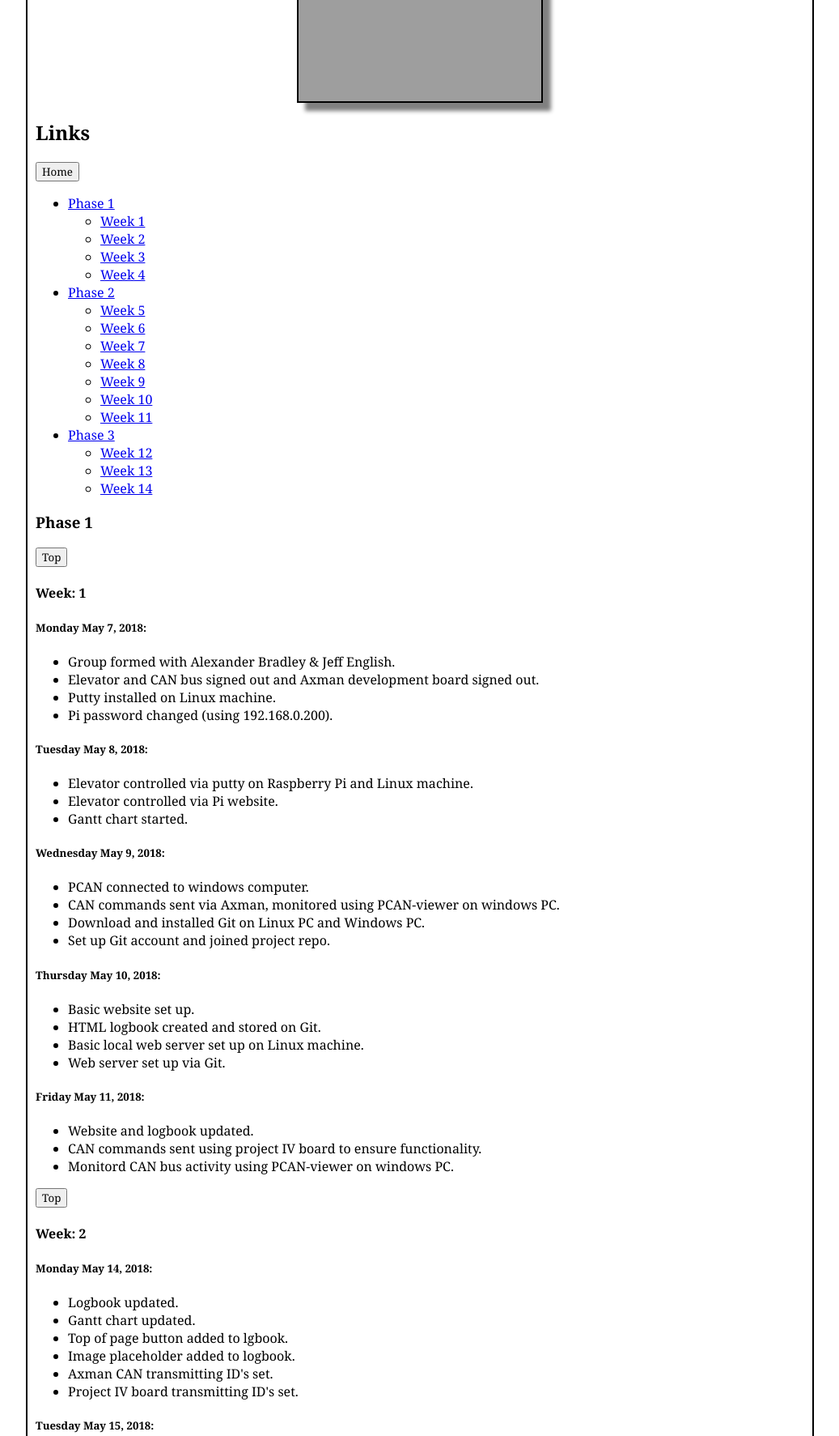
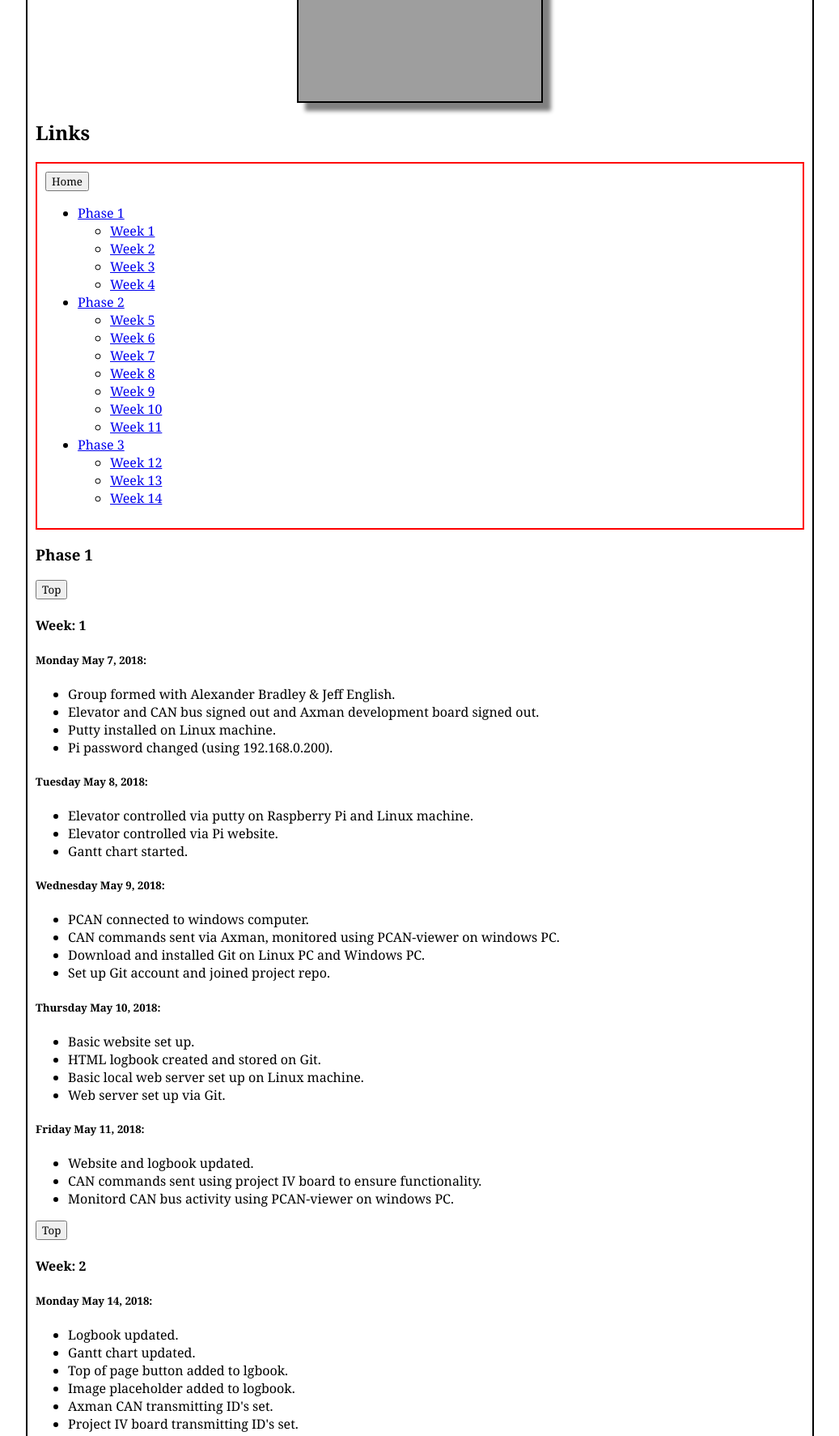
Before and after one commit to Jenglish3761/Project-VI, a PHP site: page /docs/logbook/mike.html in a window 1280 px wide. Shown: the part 283-2056 px from the top of the page at 81% size, without its empty margins (121-1158 px from the left). Run offline with PHP 8.4, Linux system fonts and the light colour scheme; grey boxes are pictures that could not be loaded.

Commit message:
Update project_style.css

```diff
--- a/css/project_style.css
+++ b/css/project_style.css
@@ -9,6 +9,11 @@
 	width: 950px;
 	margin-left: auto;
 	margin-right: auto;
+	padding: 10px;
+}
+
+div{
+	border: 2px solid red;
 	padding: 10px;
 }
 
```
